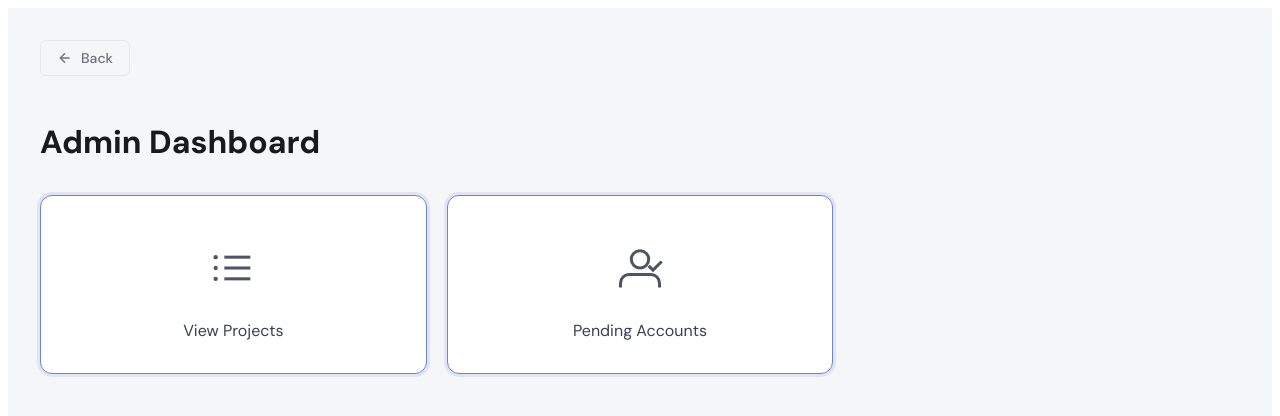
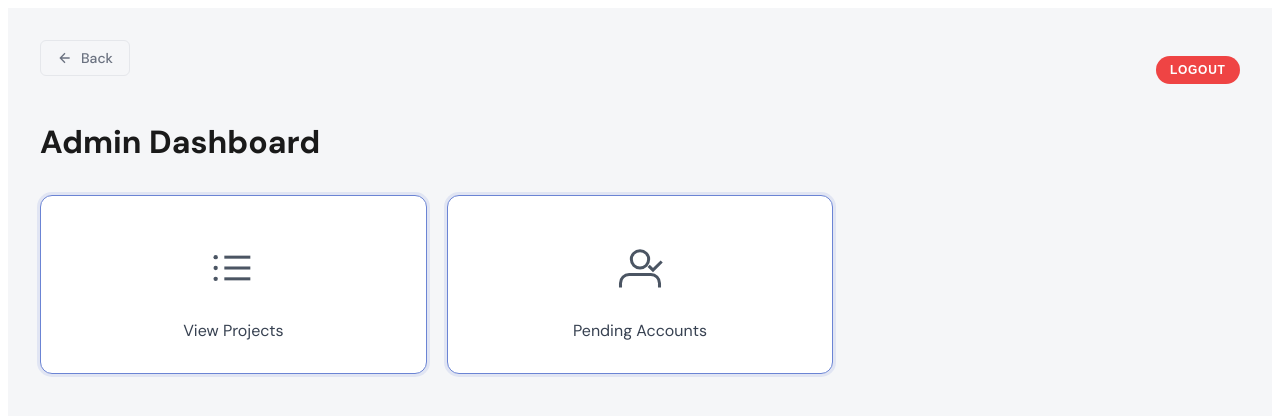
Before and after one commit to rovsmalupet/CBSWENG--ProjectName-, a React (Vite) app in the folder frontend/: page /admin in a window 1280 px wide. Shown: the top 416 px of the page. Built offline with nearby package versions, Linux system fonts and the light colour scheme; no server answers.

Commit message:
Add logout actions for donor, NGO, and admin

```diff
--- a/frontend/src/components/Navbar.jsx
+++ b/frontend/src/components/Navbar.jsx
@@ -3,6 +3,15 @@ import "../css/Navbar.css";
 
 export default function Navbar() {
   const navigate = useNavigate();
+
+  const handleLogout = () => {
+    localStorage.removeItem("userFirstName");
+    localStorage.removeItem("userRole");
+    localStorage.removeItem("userId");
+    localStorage.removeItem("token");
+    localStorage.removeItem("userCountry");
+    navigate("/login");
+  };
 
   return (
     <nav className="navbar">
@@ -12,6 +21,9 @@ export default function Navbar() {
       >
         NGO Portal
       </div>
+      <button className="navbar-logout-btn" onClick={handleLogout}>
+        LOGOUT
+      </button>
     </nav>
   );
 }
--- a/frontend/src/css/Navbar.css
+++ b/frontend/src/css/Navbar.css
@@ -62,3 +62,21 @@
   cursor: pointer;
   user-select: none;
 }
+
+.navbar-logout-btn {
+  margin-left: auto;
+  background: #ef4444;
+  color: #fff;
+  border: none;
+  border-radius: 999px;
+  padding: 0.4rem 0.9rem;
+  font-size: 0.75rem;
+  font-weight: 700;
+  letter-spacing: 0.06em;
+  cursor: pointer;
+  transition: background 0.2s ease;
+}
+
+.navbar-logout-btn:hover {
+  background: #dc2626;
+}
--- a/frontend/src/css/adminHome.css
+++ b/frontend/src/css/adminHome.css
@@ -6,3 +6,27 @@
   min-height: 100vh;
   color: #1a1a1a;
 }
+
+.admin-top-actions {
+  display: flex;
+  justify-content: space-between;
+  align-items: center;
+  gap: 1rem;
+}
+
+.admin-logout-btn {
+  background: #ef4444;
+  color: #fff;
+  border: none;
+  border-radius: 999px;
+  padding: 0.45rem 0.9rem;
+  font-size: 0.75rem;
+  font-weight: 700;
+  letter-spacing: 0.06em;
+  cursor: pointer;
+  transition: background 0.2s ease;
+}
+
+.admin-logout-btn:hover {
+  background: #dc2626;
+}
--- a/frontend/src/pages/AdminHomepage.jsx
+++ b/frontend/src/pages/AdminHomepage.jsx
@@ -4,9 +4,19 @@ import "../css/adminHome.css";
 export default function AdminHomepage() {
   const navigate = useNavigate();
 
+  const handleLogout = () => {
+    localStorage.removeItem("userFirstName");
+    localStorage.removeItem("userRole");
+    localStorage.removeItem("userId");
+    localStorage.removeItem("token");
+    localStorage.removeItem("userCountry");
+    navigate("/login");
+  };
+
   return (
     <div className="dashboard-page">
       <main className="dashboard-main">
+        <div className="admin-top-actions">
           <button className="back-link" onClick={() => navigate(-1)}>
             <svg
               width="16"
@@ -20,6 +30,10 @@ export default function AdminHomepage() {
             </svg>
             Back
           </button>
+          <button className="admin-logout-btn" onClick={handleLogout}>
+            LOGOUT
+          </button>
+        </div>
 
         <h1 className="dashboard-title">Admin Dashboard</h1>
 
--- a/frontend/src/pages/DonorHomepage.jsx
+++ b/frontend/src/pages/DonorHomepage.jsx
@@ -184,9 +184,11 @@ export default function DonorHomepage() {
     });
   };
 
-  const handleSwitchAccount = () => {
+  const handleLogout = () => {
     localStorage.removeItem("userFirstName");
     localStorage.removeItem("userRole");
+    localStorage.removeItem("userId");
+    localStorage.removeItem("token");
     localStorage.removeItem("userCountry");
     navigate("/login");
   };
@@ -207,7 +209,7 @@ export default function DonorHomepage() {
         <h2 className="greeting">Hello, {firstName}!</h2>
         <div className="donor-header-actions">
           <button className="bookmarks-nav-btn" onClick={() => navigate("/donor/bookmarks")}>BOOKMARKS</button>
-          <button className="switch-account-btn" onClick={handleSwitchAccount}>SWITCH ACCOUNT / LOGOUT</button>
+          <button className="switch-account-btn" onClick={handleLogout}>LOGOUT</button>
         </div>
       </div>
 
```
Lines whose indentation alone changed are shown as unchanged.
